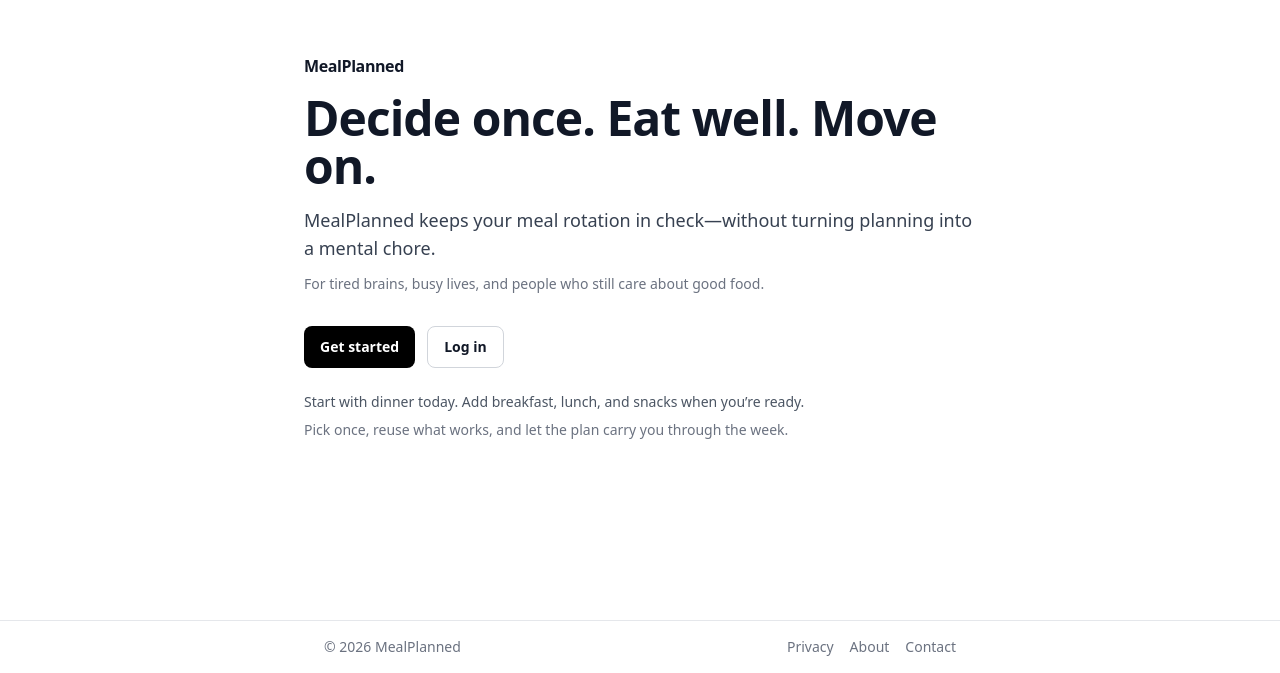
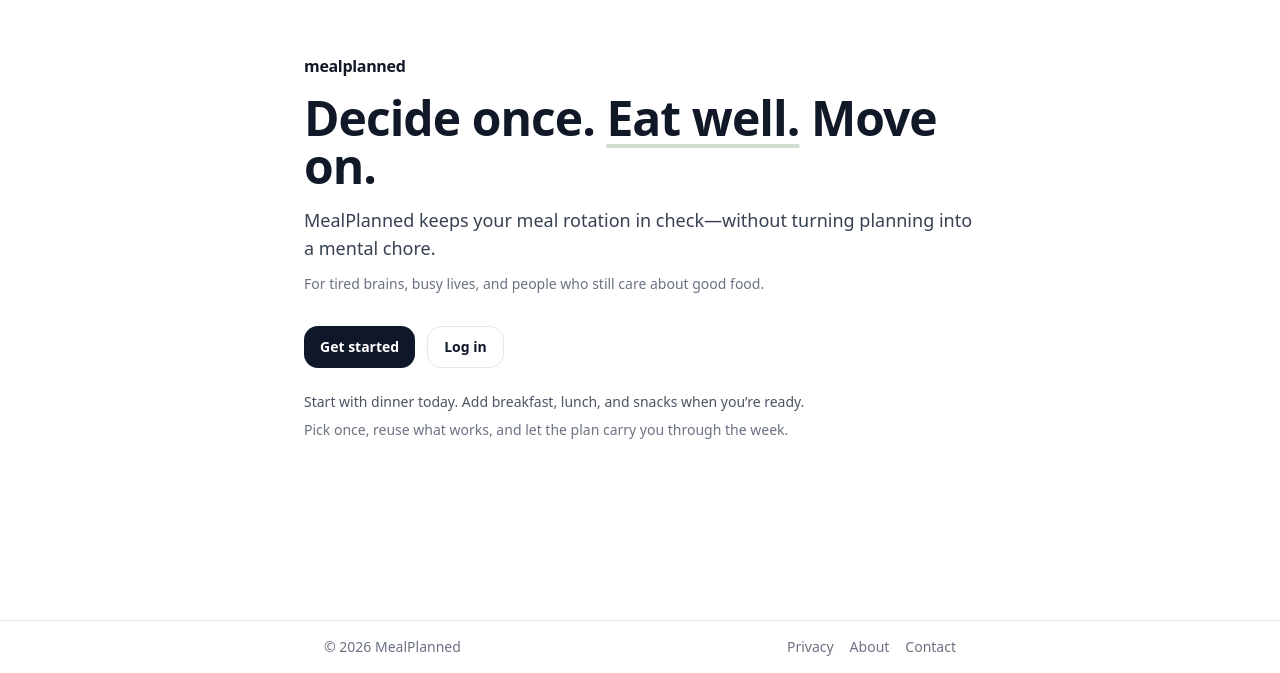
Before and after one commit to besharpe5/meal-planner, a React (Vite) app in the folder meal-planner-client/: page / in a window 1280 px wide. Shown: the part 127-800 px from the top of the page. Built offline with nearby package versions, Linux system fonts and the light colour scheme; no server answers.

Commit message:
updated landing page styling

```diff
--- a/meal-planner-client/src/pages/Landing.jsx
+++ b/meal-planner-client/src/pages/Landing.jsx
@@ -17,38 +17,42 @@ export default function Landing() {
     <div className="min-h-screen flex flex-col bg-white text-gray-900">
       <main className="flex-1 flex items-center justify-center px-5 py-14">
         <div className="w-full max-w-2xl">
-          <div className="mb-4 font-extrabold tracking-tight text-gray-900">
-            MealPlanned
+          <div className="mb-4 font-semibold tracking-[-0.02em] text-gray-900">
+            mealplanned
           </div>
 
           {/* HERO */}
           <h1 className="text-4xl sm:text-5xl font-semibold tracking-[-0.02em] leading-[1.1]">
-  Decide once. Eat well. Move on.
+            Decide once.{" "}
+            <span className="underline underline-offset-8 decoration-[rgba(127,155,130,0.35)]">
+              Eat well.
+            </span>{" "}
+            Move on.
           </h1>
-
 
           {/* SUBHEAD */}
           <p className="mt-4 text-lg text-gray-700">
-  MealPlanned keeps your meal rotation in check—without turning planning into a mental chore.
+            MealPlanned keeps your meal rotation in check—without turning
+            planning into a mental chore.
           </p>
-
 
           {/* MICRO-LINE */}
           <p className="mt-3 text-sm text-gray-500">
-            For tired brains, busy lives, and people who still care about good food.
+            For tired brains, busy lives, and people who still care about good
+            food.
           </p>
 
           <div className="mt-8 flex flex-wrap gap-3">
             <Link
               to="/register"
-              className="inline-flex items-center justify-center rounded-lg bg-black px-4 py-2.5 text-sm font-semibold text-white hover:bg-gray-900 transition"
+              className="inline-flex items-center justify-center rounded-[14px] bg-slate-900 px-4 py-2.5 text-sm font-semibold text-white hover:bg-slate-800 transition"
             >
               Get started
             </Link>
 
             <Link
               to="/login"
-              className="inline-flex items-center justify-center rounded-lg border border-gray-300 px-4 py-2.5 text-sm font-semibold text-gray-900 hover:bg-gray-50 transition"
+              className="inline-flex items-center justify-center rounded-[14px] border border-slate-200 bg-white px-4 py-2.5 text-sm font-semibold text-slate-900 hover:bg-slate-50 transition"
             >
               Log in
             </Link>
@@ -56,11 +60,13 @@ export default function Landing() {
 
           {/* GENTLE FUTURE-PROOF LINE */}
           <p className="mt-6 text-sm text-gray-600">
-            Start with dinner today. Add breakfast, lunch, and snacks when you’re ready.
+            Start with dinner today. Add breakfast, lunch, and snacks when
+            you’re ready.
           </p>
           {/* HOW IT WORKS – ONE LINE */}
           <p className="mt-2 text-sm text-gray-500">
-            Pick once, reuse what works, and let the plan carry you through the week.
+            Pick once, reuse what works, and let the plan carry you through the
+            week.
           </p>
         </div>
       </main>
@@ -75,11 +81,13 @@ export default function Landing() {
             <Link to="/about" className="hover:text-gray-700 transition">
               About
             </Link>
-  <a href={`mailto:${contactEmail}`} className="hover:text-gray-700 transition">
+            <a
+              href={`mailto:${contactEmail}`}
+              className="hover:text-gray-700 transition"
+            >
               Contact
             </a>
           </div>
-
         </div>
       </footer>
     </div>
```
Lines whose indentation alone changed are shown as unchanged.
